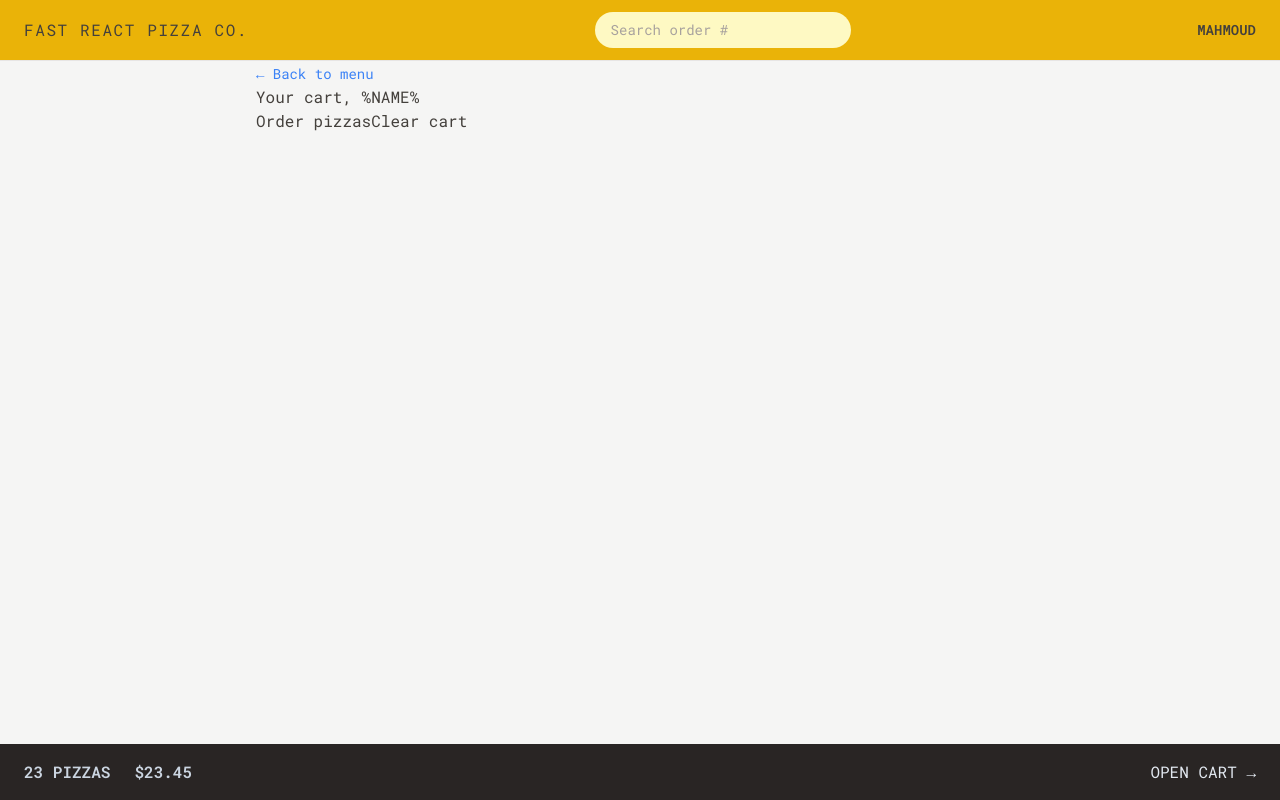
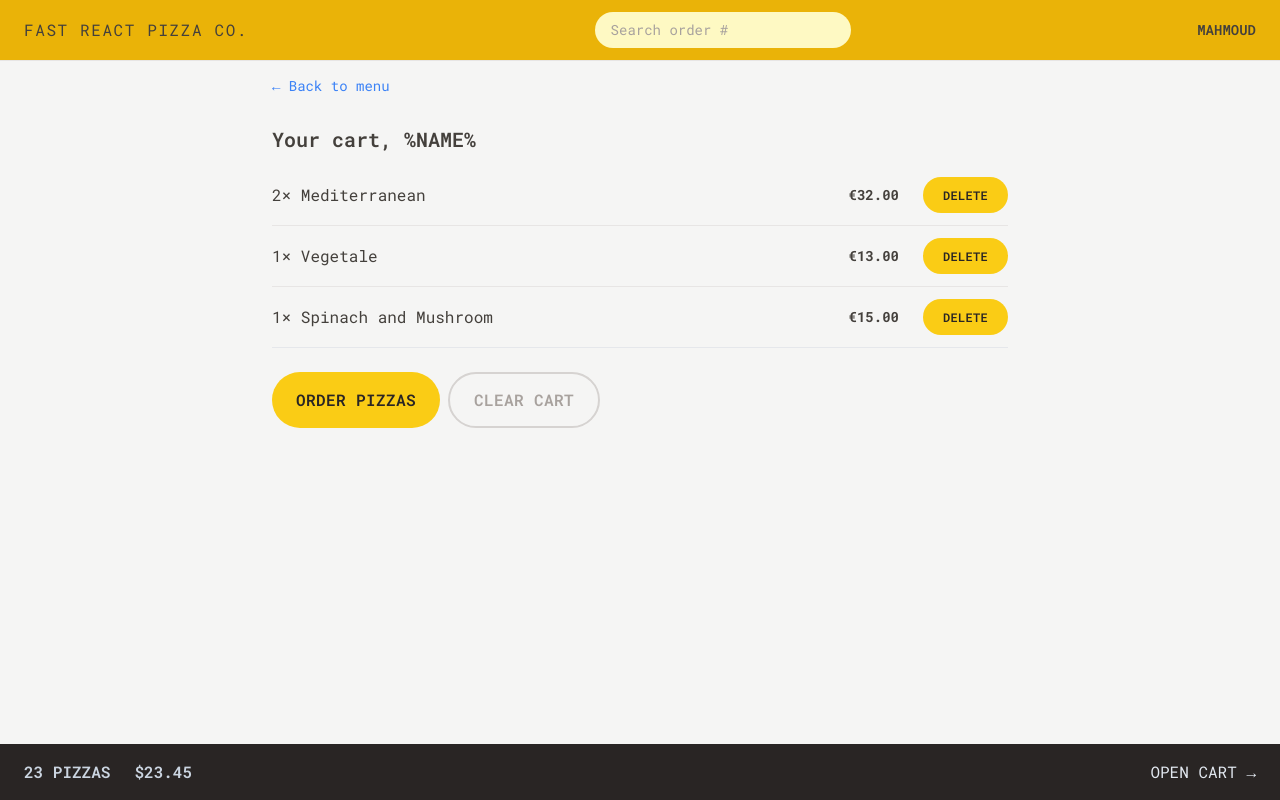
Before and after one commit to mahmoud-mohsen-dev/fast-react-pizza, a React (Vite) app: page /cart in a window 1280 px wide. Built offline with nearby package versions, Linux system fonts and the light colour scheme.

Commit message:
styling the cart

```diff
--- a/src/features/cart/Cart.jsx
+++ b/src/features/cart/Cart.jsx
@@ -1,44 +1,54 @@
-import LinkButton from "../../ui/LinkButton";
-import Button from "../../ui/Button";
+import LinkButton from '../../ui/LinkButton';
+import Button from '../../ui/Button';
+import CartItem from './CartItem';
 
-// const fakeCart = [
-//   {
-//     pizzaId: 12,
-//     name: "Mediterranean",
-//     quantity: 2,
-//     unitPrice: 16,
-//     totalPrice: 32,
-//   },
-//   {
-//     pizzaId: 6,
-//     name: "Vegetale",
-//     quantity: 1,
-//     unitPrice: 13,
-//     totalPrice: 13,
-//   },
-//   {
-//     pizzaId: 11,
-//     name: "Spinach and Mushroom",
-//     quantity: 1,
-//     unitPrice: 15,
-//     totalPrice: 15,
-//   },
-// ];
-// console.log(fakeCart);
+const fakeCart = [
+  {
+    pizzaId: 12,
+    name: 'Mediterranean',
+    quantity: 2,
+    unitPrice: 16,
+    totalPrice: 32
+  },
+  {
+    pizzaId: 6,
+    name: 'Vegetale',
+    quantity: 1,
+    unitPrice: 13,
+    totalPrice: 13
+  },
+  {
+    pizzaId: 11,
+    name: 'Spinach and Mushroom',
+    quantity: 1,
+    unitPrice: 15,
+    totalPrice: 15
+  }
+];
 
 function Cart() {
-  // const cart = fakeCart;
+  const cart = fakeCart;
 
   return (
-    <div>
-      <LinkButton to="/menu">&larr; Back to menu</LinkButton>
+    <div className='px-4 py-3'>
+      <LinkButton to='/menu'>&larr; Back to menu</LinkButton>
 
-      <h2>Your cart, %NAME%</h2>
+      <h2 className='mt-7 text-xl font-semibold'>
+        Your cart, %NAME%
+      </h2>
 
-      <div>
-        <Button to="/order/new">Order pizzas</Button>
-        {/* <Link to="/order/new">Order pizzas</Link> */}
-        <button>Clear cart</button>
+      <ul className='mt-3 divide-y divide-stone-200 border-b'>
+        {cart.map((item) => {
+          return <CartItem item={item} key={item.key} />;
+        })}
+      </ul>
+
+      <div className='mt-6 space-x-2'>
+        <Button to='/order/new' type='primary'>
+          Order pizzas
+        </Button>
+
+        <Button type='secondary'>Clear cart</Button>
       </div>
     </div>
   );
--- a/src/features/cart/CartItem.jsx
+++ b/src/features/cart/CartItem.jsx
@@ -1,14 +1,18 @@
-import { formatCurrency } from "../../utils/helpers";
+import Button from '../../ui/Button';
+import { formatCurrency } from '../../utils/helpers';
 function CartItem({ item }) {
   const { name, quantity, totalPrice } = item;
 
   return (
-    <li>
-      <p>
+    <li className='py-3 sm:flex sm:items-center sm:justify-between'>
+      <p className='mb-1 sm:mb-0'>
         {quantity}&times; {name}
       </p>
-      <div>
-        <p>{formatCurrency(totalPrice)}</p>
+      <div className='flex items-center justify-between sm:gap-6'>
+        <p className='text-sm font-bold'>
+          {formatCurrency(totalPrice)}
+        </p>
+        <Button type='small'>Delete</Button>
       </div>
     </li>
   );
--- a/src/features/menu/MenuItem.jsx
+++ b/src/features/menu/MenuItem.jsx
@@ -1,29 +1,28 @@
-import Button from "../../ui/Button";
-import { formatCurrency } from "../../utils/helpers";
+import Button from '../../ui/Button';
+import { formatCurrency } from '../../utils/helpers';
 function MenuItem({ pizza }) {
   const { name, unitPrice, ingredients, soldOut, imageUrl } = pizza;
 
   return (
-    <li className="flex gap-4 py-2">
+    <li className='flex gap-4 py-2'>
       <img
         src={imageUrl}
         alt={name}
-        className={`h-24 ${soldOut ? "opacity-70 grayscale" : ""}`}
+        className={`h-24 ${soldOut ? 'opacity-70 grayscale' : ''}`}
       />
-      <div className="flex flex-grow flex-col">
-        <p className="font-medium">{name}</p>
-        <p className=" text-sm capitalize italic text-stone-500">
-          {ingredients.join(", ")}
+      <div className='flex flex-grow flex-col pt-0.5'>
+        <p className='font-medium'>{name}</p>
+        <p className=' text-sm capitalize italic text-stone-500'>
+          {ingredients.join(', ')}
         </p>
-        <div className="mt-auto flex items-center justify-between">
-          {!soldOut ? (
-            <p className="text-sm">{formatCurrency(unitPrice)}</p>
-          ) : (
-            <p className="text-sm font-medium uppercase text-stone-500">
+        <div className='mt-auto flex items-center justify-between'>
+          {!soldOut ?
+            <p className='text-sm'>{formatCurrency(unitPrice)}</p>
+          : <p className='text-sm font-medium uppercase text-stone-500'>
               Sold out
             </p>
-          )}
-          <Button type="small">add to cart</Button>
+          }
+          <Button type='small'>add to cart</Button>
         </div>
       </div>
     </li>
--- a/src/ui/Button.jsx
+++ b/src/ui/Button.jsx
@@ -5,7 +5,9 @@
 
   const styles = {
     primary: base + 'px-4 py-3 md:px-6 md:py-4',
-    small: base + 'px-4 py-2 md:px-5 md:py-2.5 text-xs'
+    small: base + 'px-4 py-2 md:px-5 md:py-2.5 text-xs',
+    secondary:
+      'inline-block rounded-full border-2 border-stone-300 font-semibold uppercase tracking-wide text-stone-400 transition-colors duration-300 hover:bg-stone-300 hover:text-stone-800 focus:text-stone-800 focus:bg-stone-200 focus:outline-none focus:ring focus:ring-stone-200 focus:ring-offset-2 disabled:cursor-not-allowed px-4 py-2.5 md:px-6 md:py-3.5'
   };
   console.log(type);
 
```
